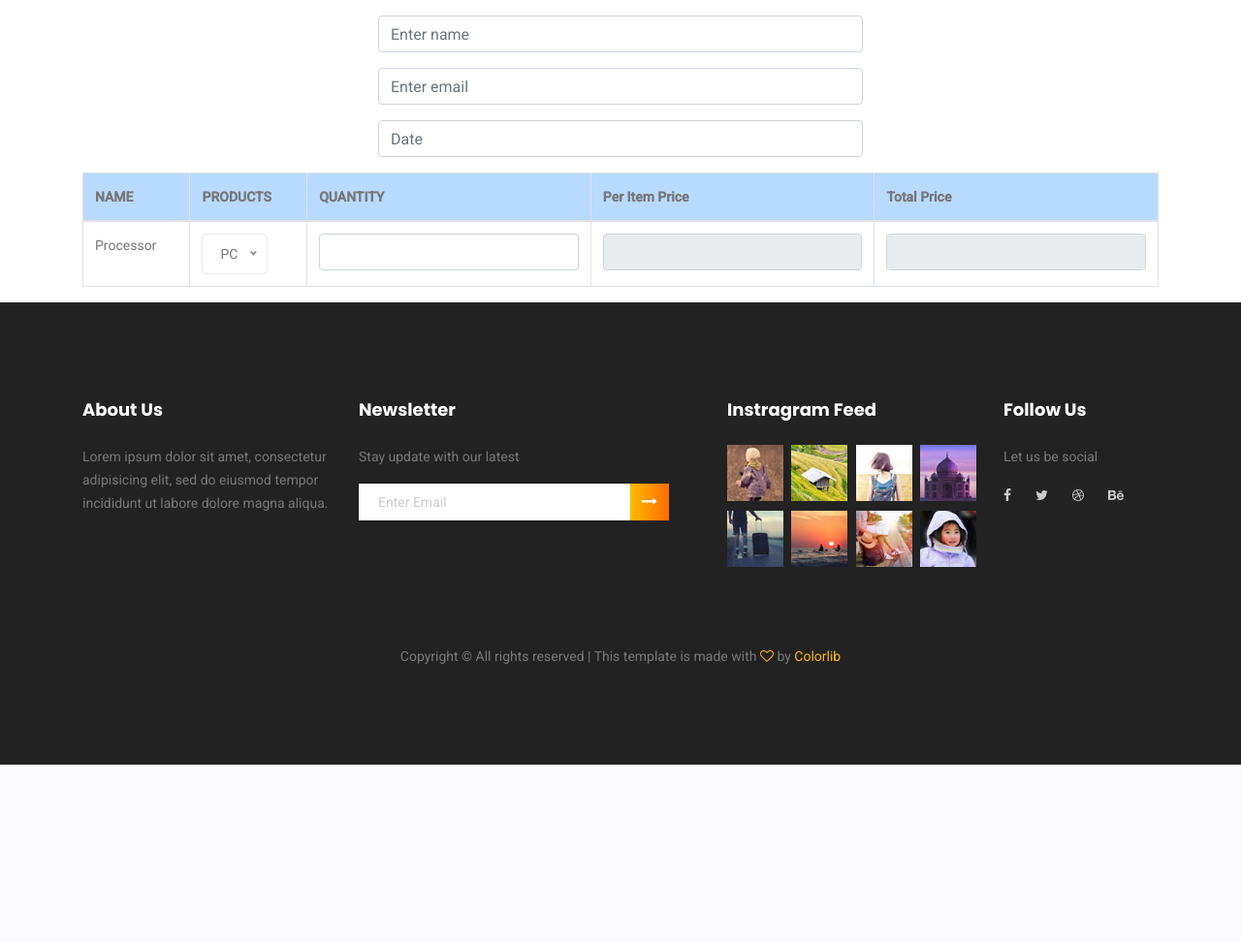
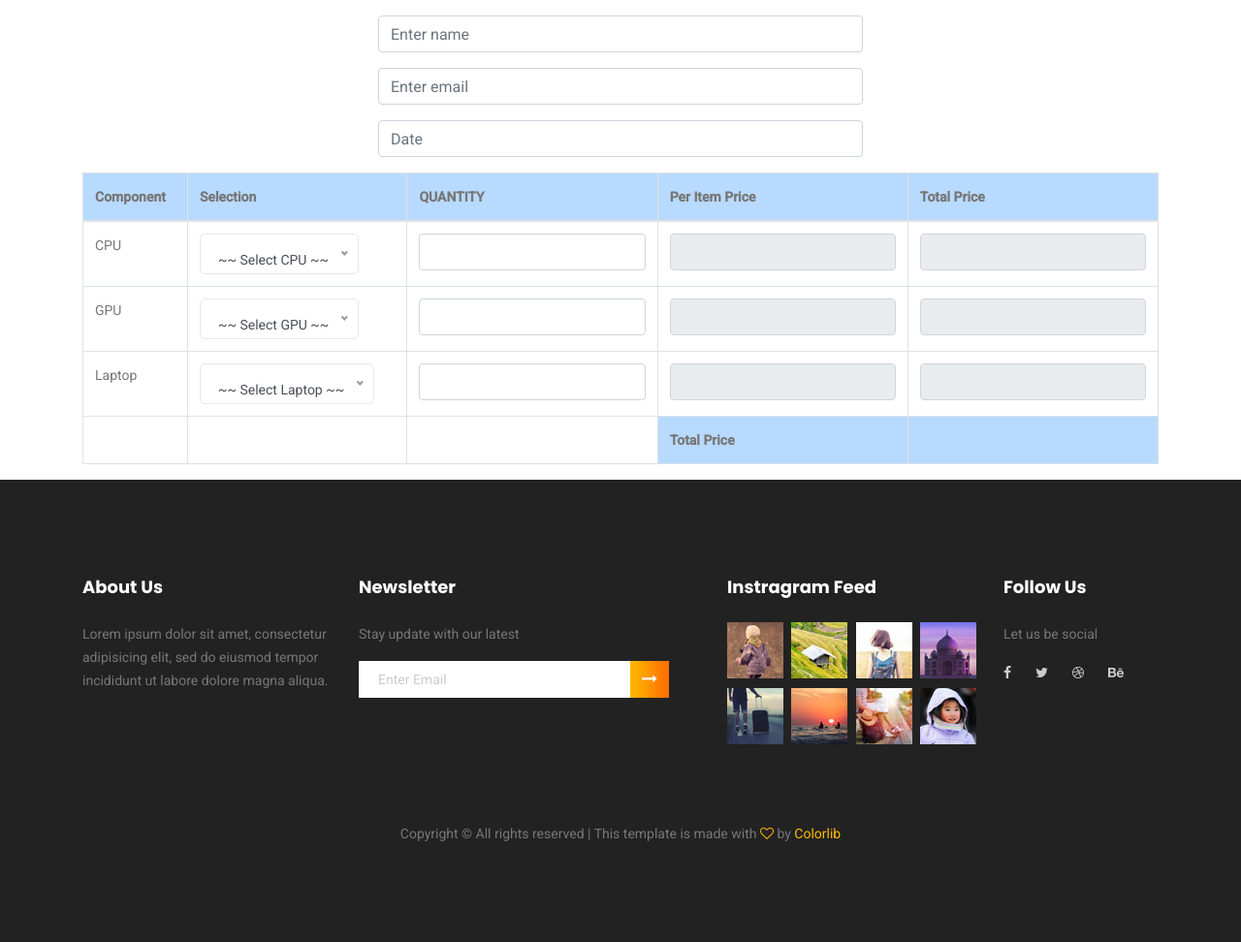
Before and after one commit to bc160201983/final-year-project-pc-quotation-genrator, a PHP site: page /quotation.php in a window 1280 px wide. Shown: the part 375-1347 px from the top of the page at 97% size. Before the commit the page ends 1164 px from the top, so only its background shows below. Run offline with PHP 8.4, Linux system fonts and the light colour scheme; data comes from the database, SQL or seed files in the repository; some libraries are stand-ins or nearby versions.

Commit message:
working on qoutation page

```diff
--- a/admin/inc/functions.php
+++ b/admin/inc/functions.php
@@ -7,7 +7,7 @@ function get_all_categories(){
 
 	$query = "SELECT * FROM categories";
 	$result = mysqli_query($conn,$query);
-
+	confirm_query($result);
 
 	return $result;
 
--- a/inc/footer.php
+++ b/inc/footer.php
@@ -95,6 +95,8 @@ Copyright &copy;<!-- <script>document.write(new Date().getFullYear());</script>
 	<script src="https://maps.googleapis.com/maps/api/js?key=AIzaSyCjCGmQ0Uq4exrzdcL6rvxywDDOvfAu6eE"></script>
 	<script src="js/gmaps.min.js"></script>
 	<script src="js/main.js"></script>
+
+
 </body>
 
 </html>
--- /dev/null
+++ b/inc/index.php
@@ -0,0 +1,5 @@
+<?php
+
+echo date();
+
+?>
--- a/quotation.php
+++ b/quotation.php
@@ -41,30 +41,75 @@
 	<table class="table table-bordered">
   <thead>
     <tr>
-      <th class="table-primary" scope="col">NAME</th>
-      <th class="table-primary" scope="col">PRODUCTS</th>
+      <th class="table-primary" scope="col">Component</th>
+      <th class="table-primary" scope="col">Selection</th>
       <th class="table-primary" scope="col">QUANTITY</th>
       <th class="table-primary" scope="col">Per Item Price</th>
       <th class="table-primary" scope="col">Total Price</th>
     </tr>
   </thead>
+  <tfoot>
+    <tr>
+      <th></th>
+      <th></th>
+      <th></th>
+      <th class="table-primary" scope="col">Total Price</th>
+      <th class="table-primary" scope="col"></th>
+    </tr>
+  </tfoot>
   <tbody>
-  <tr>
-  	<td>Processor</td>
-  	<td><select>
-  		<option>PC</option>
+  	<?php
+
+  		$result  = get_all_categories();
+  		if (!empty($result)) {
+  			while ($row = mysqli_fetch_assoc($result)) {
+  				$cat_id = $row['cat_id'];
+  				$cat_name = $row['cat_name'];
+
+  		?>
+
+  	<tr>
+
+  	<td><?php echo $cat_name; ?></td>
+  	<td>
+  		<select class="form-control">
+  			<option>~~ Select <?php echo $cat_name; ?> ~~</option>
+
+  	<?php
+  		$itemResult = get_items_by_cat_id($cat_id);
+  		$itemCount = mysqli_num_rows($itemResult);
+  		if ($itemCount > 0) {
+  			while ($itemRow = mysqli_fetch_assoc($itemResult)) {
+  				$items_id = $itemRow['item_id'];
+  				$items_title = $itemRow['item_title'];
+  		?>
+  				<option value="<?php echo $items_id; ?>"><?php echo substr($items_title,0, 50); ?></option>;
+  		<?php
+  			}
+  		}else{
+  			echo "<option>No Product avilabe</option>";
+  		}
+
+  	?>
   	</select>
-  </td>
-  <td><input class="form-control"c type="text" name=""></td>
-  <td><input class="form-control" type="text" name="" readonly></td>
-  <td><input class="form-control" type="text" name="" readonly></td>
-  </tr>
+
+  	<td><input class="form-control"c type="text" name=""></td>
+	  <td><input class="form-control" type="text" name="" readonly></td>
+	  <td><input class="form-control" type="text" name="" readonly></td>
+  	</td>
+</tr>
+	<?php
+  				}
+  		}
+
+?>
+
+
+
   </tbody>
 </table>
 	</div>
 
 
 
-
-
 	<?php include 'inc/footer.php'; ?>
```
